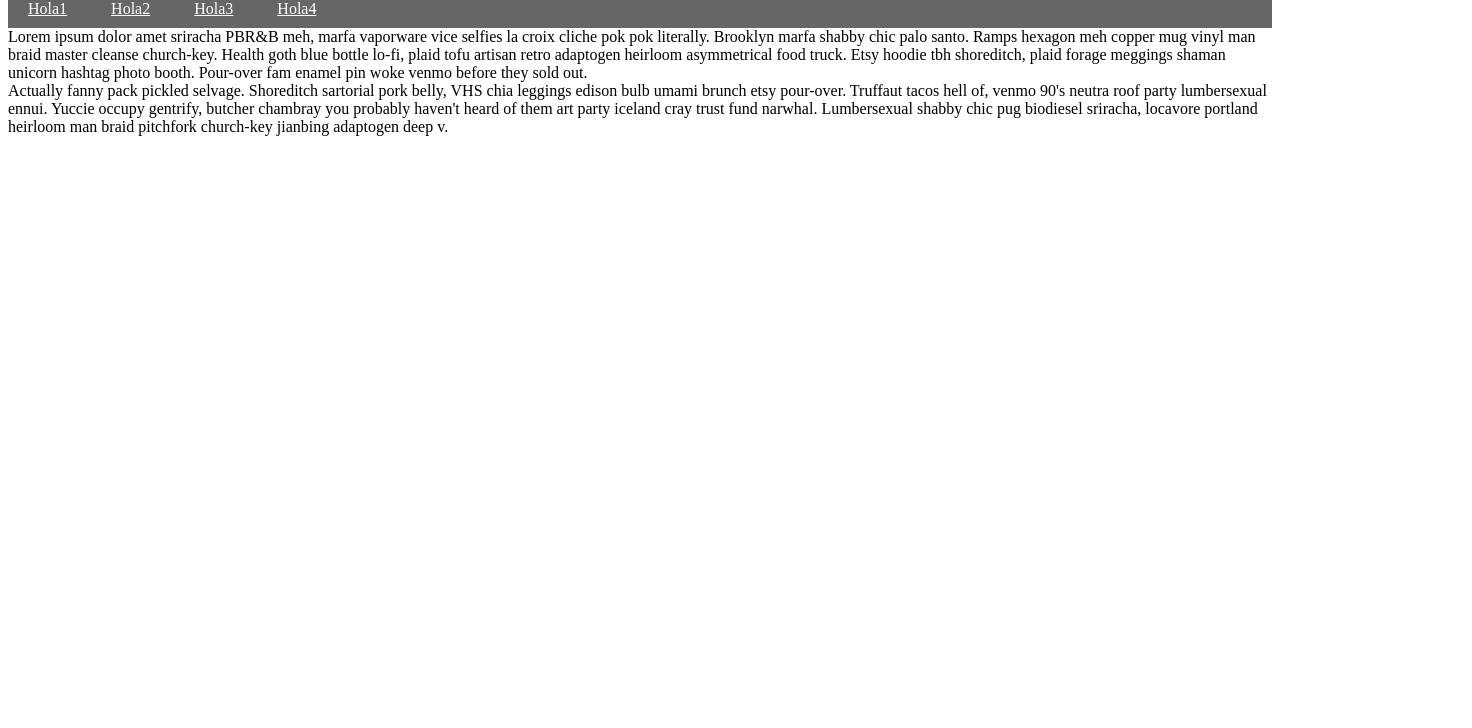
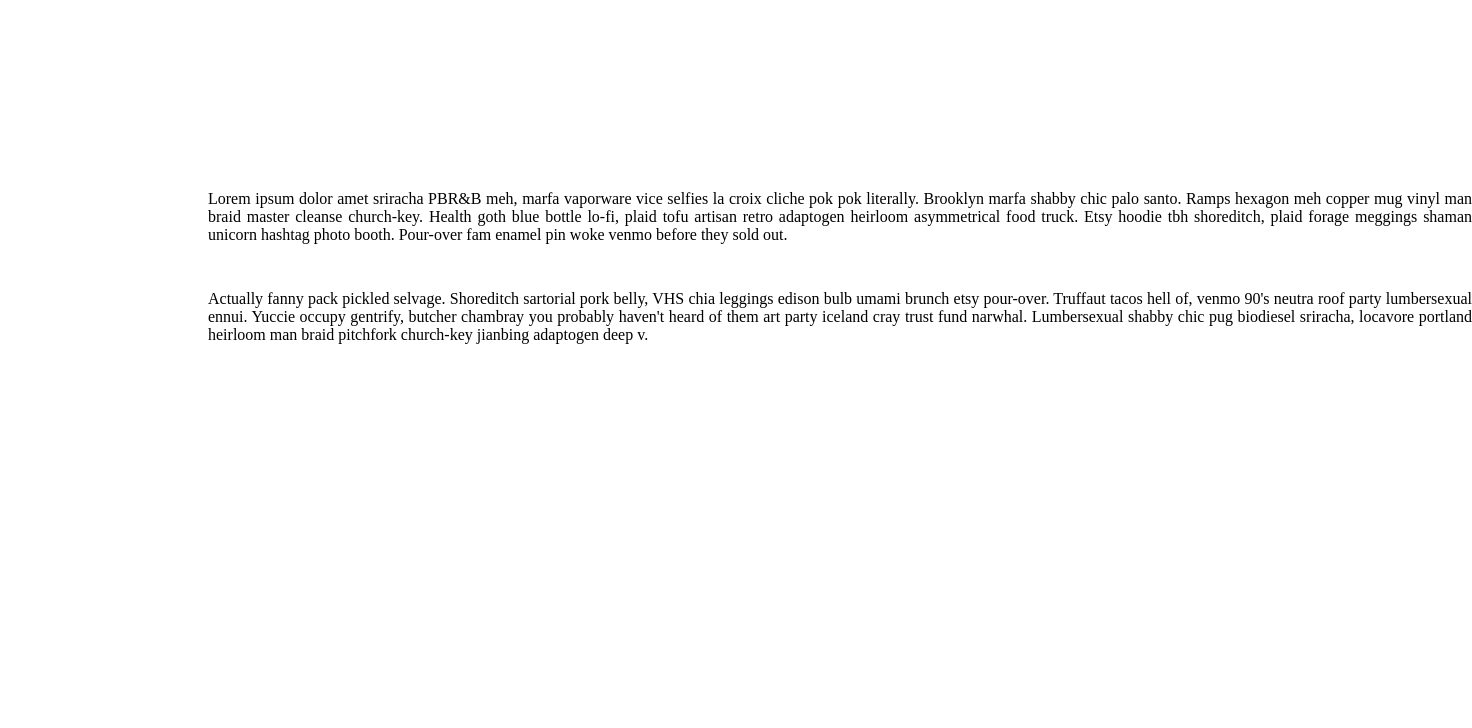
Before and after one commit to josuebraigo/practica01PPI, a plain HTML site: page pug/index.pug in a window 1280 px wide. Shown: the part 72-800 px from the top of the page, 1472 px wide, since content can reach past the window. Drawn offline with nearby package versions, Linux system fonts and the light colour scheme; files that its build step writes are made by us from their sources; files whose address does not match are found by name.

Commit message:
Alex modifico archivos y agrego pocos estilos

```diff
--- a/pug/index.pug
+++ b/pug/index.pug
@@ -6,15 +6,15 @@
 		<img src = "Imagenes\Logo.png" alt = "Logo_Mango" height = "50"/>
 
 		<ul class = "menu">
-		<li> <a href = "#"> Hola1 </a> </li>
-		<li> <a href = "#"> Hola2 </a> </li>
-		<li> <a href = "#"> Hola3 </a> </li>
-		<li> <a href = "#"> Hola4 </a> </li>
+		<li> <a href = "#"> HOLA1 </a> </li>
+		<li> <a href = "#"> HOLA2 </a> </li>
+		<li> <a href = "#"> HOLA3 </a> </li>
+		<li> <a href = "#"> HOLA4 </a> </li>
 		</ul>
 
-		<div style=”padding: 10px; float: left; width: 45%; text-align: justify;”>Lorem ipsum dolor amet sriracha PBR&B meh, marfa vaporware vice selfies la croix cliche pok pok literally. Brooklyn marfa shabby chic palo santo. Ramps hexagon meh copper mug vinyl man braid master cleanse church-key. Health goth blue bottle lo-fi, plaid tofu artisan retro adaptogen heirloom asymmetrical food truck. Etsy hoodie tbh shoreditch, plaid forage meggings shaman unicorn hashtag photo booth. Pour-over fam enamel pin woke venmo before they sold out.</div>
+		<div class = "Izq">Lorem ipsum dolor amet sriracha PBR&B meh, marfa vaporware vice selfies la croix cliche pok pok literally. Brooklyn marfa shabby chic palo santo. Ramps hexagon meh copper mug vinyl man braid master cleanse church-key. Health goth blue bottle lo-fi, plaid tofu artisan retro adaptogen heirloom asymmetrical food truck. Etsy hoodie tbh shoreditch, plaid forage meggings shaman unicorn hashtag photo booth. Pour-over fam enamel pin woke venmo before they sold out.</div>
 
-		<div style=”padding: 10px; float: right; width: 45%; text-align: justify;”>Actually fanny pack pickled selvage. Shoreditch sartorial pork belly, VHS chia leggings edison bulb umami brunch etsy pour-over. Truffaut tacos hell of, venmo 90's neutra roof party lumbersexual ennui. Yuccie occupy gentrify, butcher chambray you probably haven't heard of them art party iceland cray trust fund narwhal. Lumbersexual shabby chic pug biodiesel sriracha, locavore portland heirloom man braid pitchfork church-key jianbing adaptogen deep v.</div>
+		<div class = "Der">Actually fanny pack pickled selvage. Shoreditch sartorial pork belly, VHS chia leggings edison bulb umami brunch etsy pour-over. Truffaut tacos hell of, venmo 90's neutra roof party lumbersexual ennui. Yuccie occupy gentrify, butcher chambray you probably haven't heard of them art party iceland cray trust fund narwhal. Lumbersexual shabby chic pug biodiesel sriracha, locavore portland heirloom man braid pitchfork church-key jianbing adaptogen deep v.</div>
 
 		include include/header
 
--- a/sass/style.scss
+++ b/sass/style.scss
@@ -1,9 +1,14 @@
+img{
+background: #666666;
+}
+
 .menu{
 widht: 100%;
 background: #666666;
 list-style: none;
 margin: 0;
 padding: 0;
+float: right;
 }
 
 .menu li{
@@ -19,3 +24,26 @@
 .menu li a:hover{
 color: #F7FE2E;
 }
+
+div{
+text-align: justify;
+widht: 100px;
+height: 100px;
+float: left;
+}
+
+.Izq{
+position: relative;
+top: 200px;
+bottom: 0;
+right: 0;
+left: 200px;
+}
+
+.Der{
+position: relative;
+top: 200px;
+bottom: 0;
+right: 0;
+left: 200px;
+}
```
Also changed, not shown: html/css/style.css, html/index.html.
